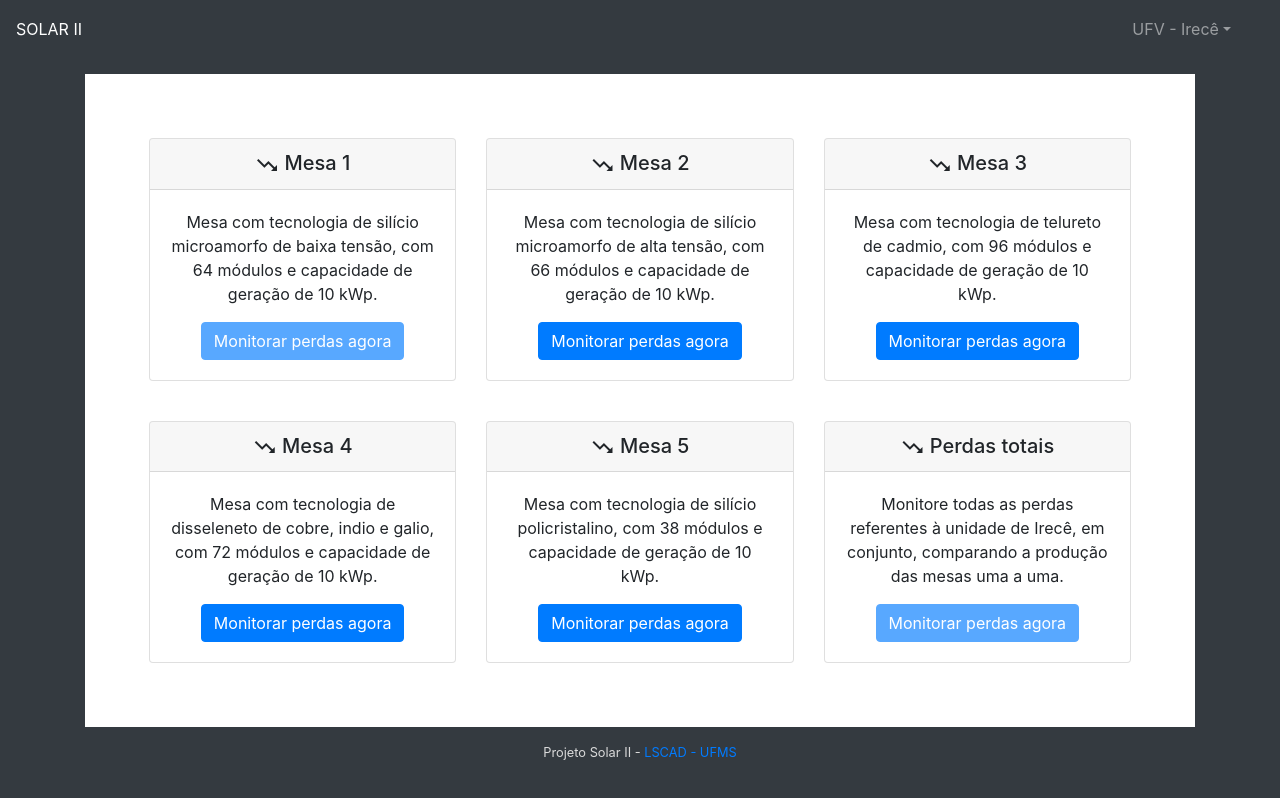
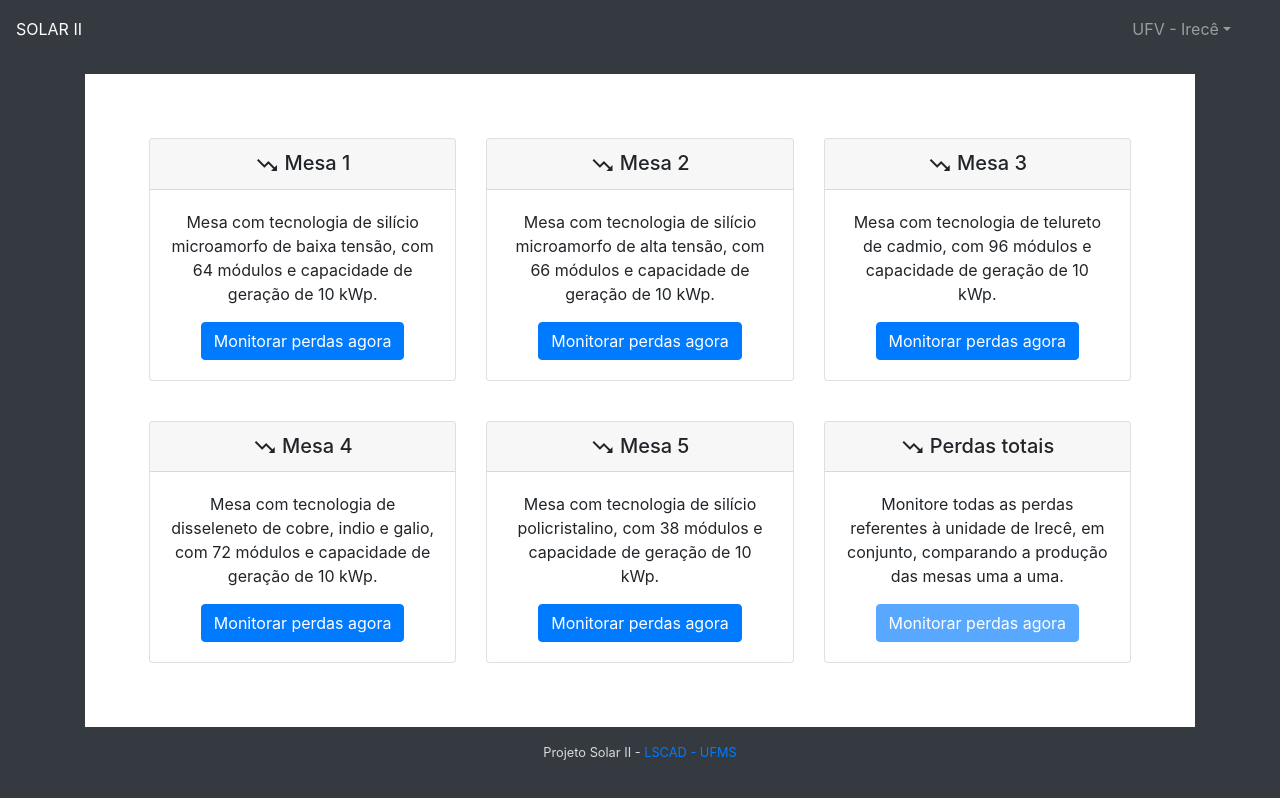
Before and after one commit to opedropaes/solar2-lscad-frontend, a React (Create React App) app: page /irece/perdas/mesas in a window 1280 px wide. Built offline with nearby package versions, Linux system fonts and the light colour scheme; the HTML template or start-up script is replaced by a standard one.

Commit message:
Release table 1 of losses

```diff
--- a/src/pages/irece/Loss.js
+++ b/src/pages/irece/Loss.js
@@ -22,7 +22,7 @@ export default class Loss extends Component {
                   text="Mesa com tecnologia de silício microamorfo de baixa tensão, com 64 módulos e capacidade de geração de 10 kWp."
                   link="/irece/perdas/mesas/1"
                   buttonText="Monitorar perdas agora"
-                  buttonActive={false}
+                  buttonActive={true}
                   theme="loss"
                 />
               </div>
```
